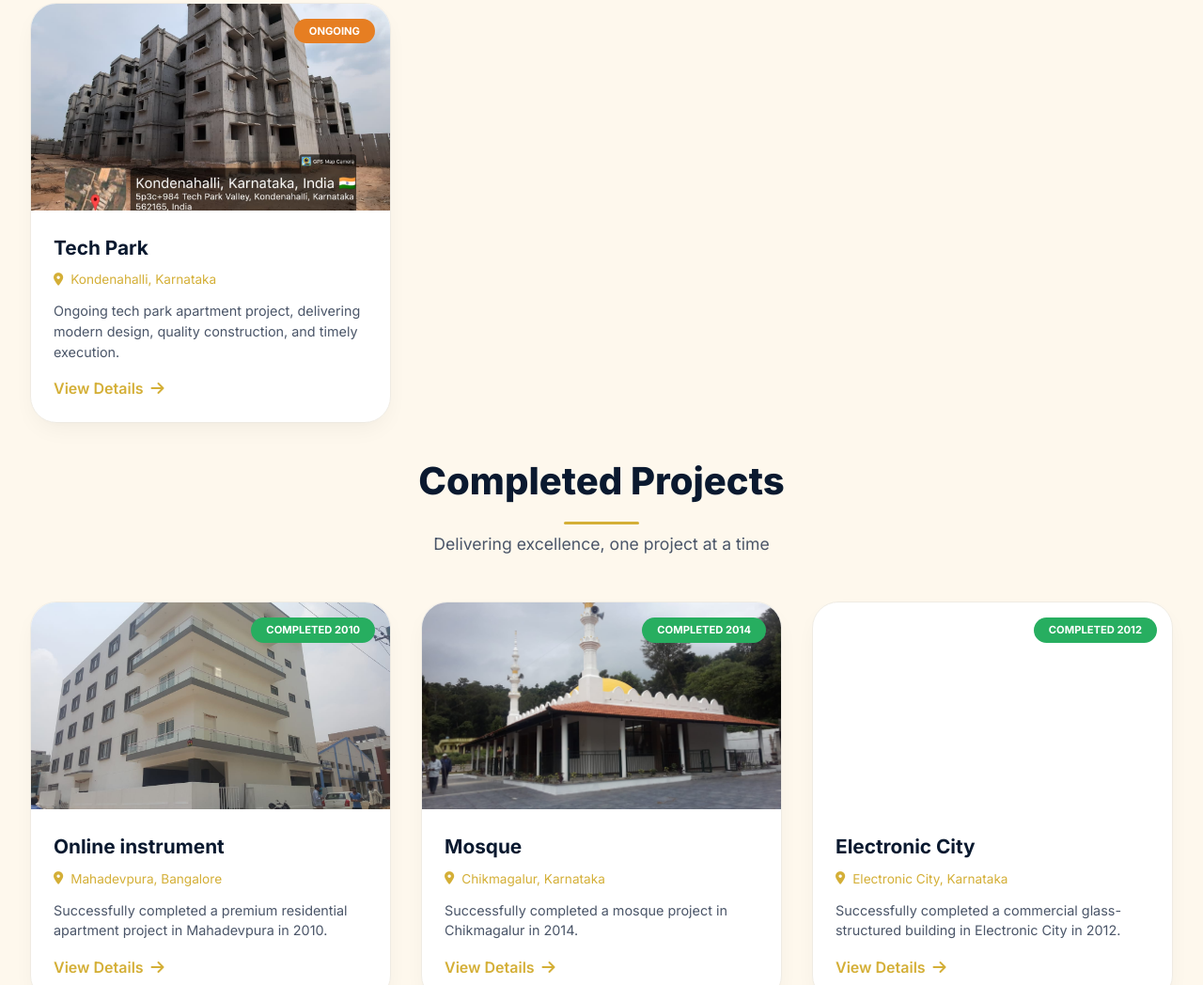
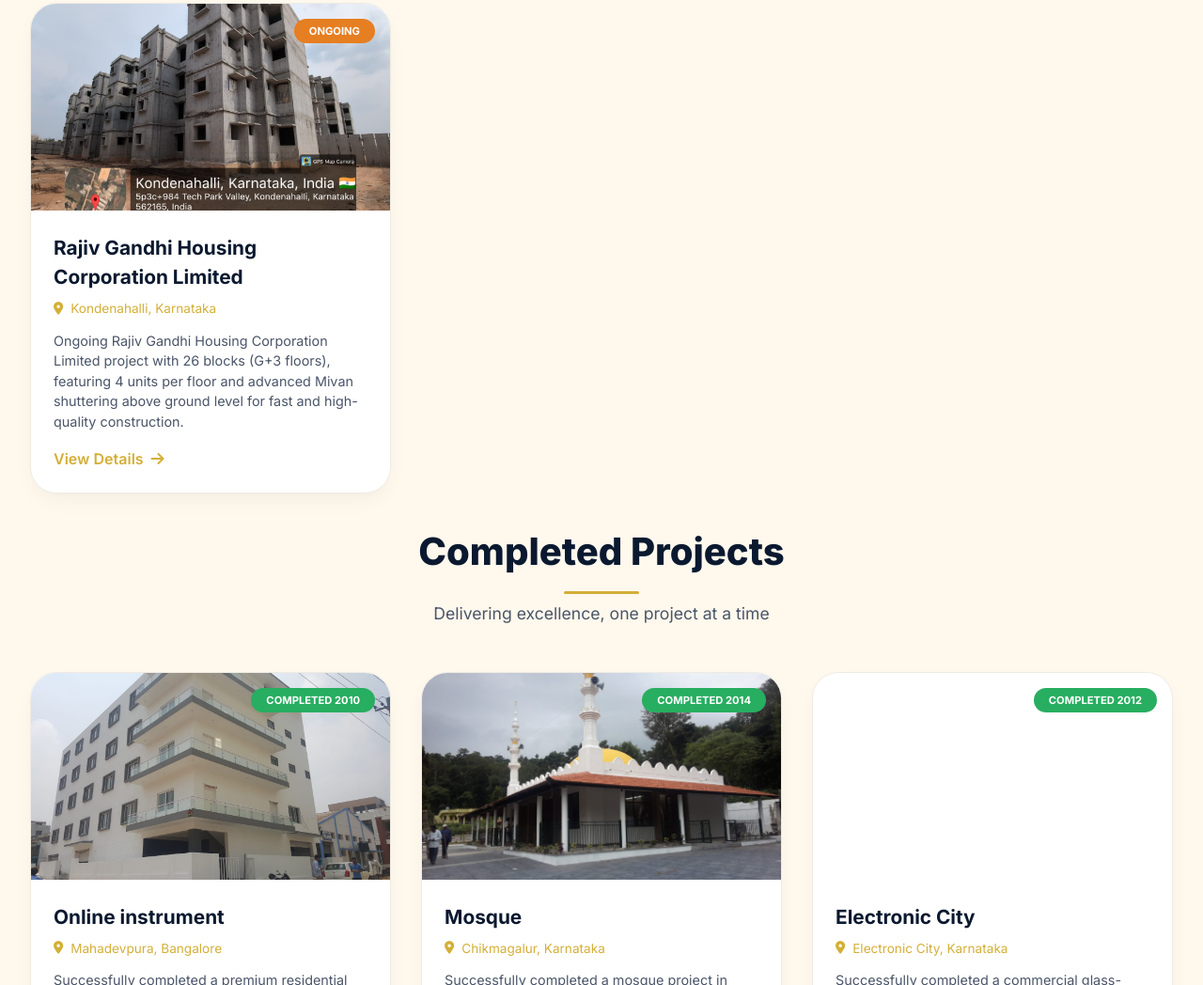
Before and after one commit to puraxploit27/grs, a plain HTML site: page projects.html in a window 1280 px wide. Shown: the part 1456-2504 px from the top of the page at 94% size. Drawn offline with nearby package versions, Linux system fonts and the light colour scheme.

Commit message:
Update projects.html

```diff
--- a/projects.html
+++ b/projects.html
@@ -784,14 +784,14 @@
                 </div>
             </div>
             <!-- NEW Project 4: Tech Park Phase 2 (4 photos) -->
-            <div class="project-card" data-title="Kondenahalli, Karnataka" data-location="Ongoing tech park apartment project, delivering modern design, quality construction, and timely execution." data-status="ongoing" data-images="photo5.jpeg,photo6.jpeg,photo7.jpeg,photo8.jpeg">
+            <div class="project-card" data-title="Rajiv Gandhi Housing Corporation Limited" data-location="Ongoing Rajiv Gandhi Housing Corporation Limited project with 26 blocks (G+3 floors), featuring 4 units per floor and advanced Mivan shuttering above ground level for fast and high-quality construction." data-status="ongoing" data-images="photo5.jpeg,photo6.jpeg,photo7.jpeg,photo8.jpeg">
                 <div class="project-img" style="background-image: url('photo5.jpeg'); background-size: cover;">
                     <div class="status-badge ongoing">Ongoing</div>
                 </div>
                 <div class="project-content">
-                    <h3 class="project-title">Tech Park</h3>
+                    <h3 class="project-title">Rajiv Gandhi Housing Corporation Limited</h3>
                     <div class="project-location"><i class="fas fa-map-marker-alt"></i> Kondenahalli, Karnataka</div>
-                    <p class="project-desc">Ongoing tech park apartment project, delivering modern design, quality construction, and timely execution.</p>
+                    <p class="project-desc">Ongoing Rajiv Gandhi Housing Corporation Limited project with 26 blocks (G+3 floors), featuring 4 units per floor and advanced Mivan shuttering above ground level for fast and high-quality construction.</p>
                     <a href="#" class="project-link">View Details <i class="fas fa-arrow-right"></i></a>
                 </div>
             </div>
```
